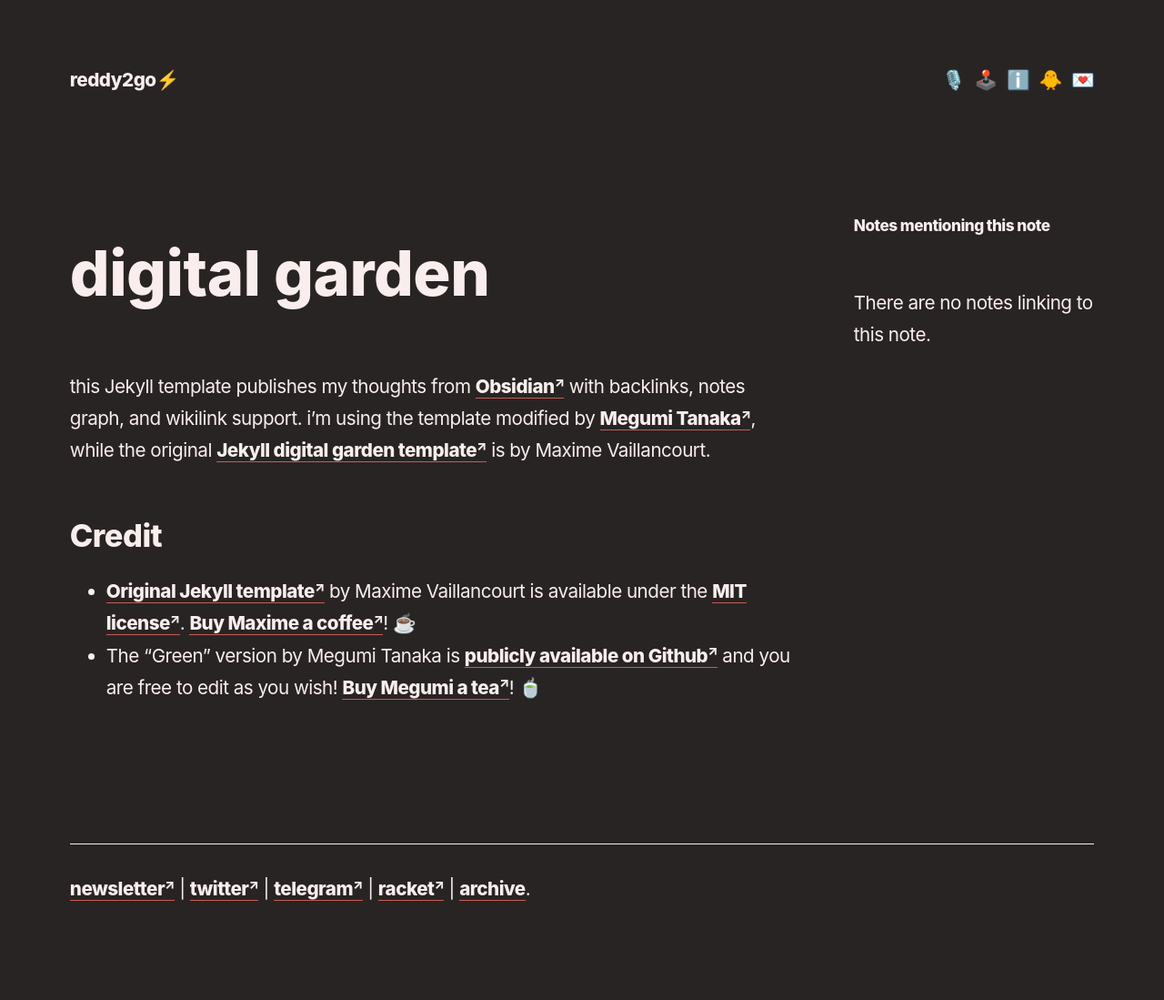
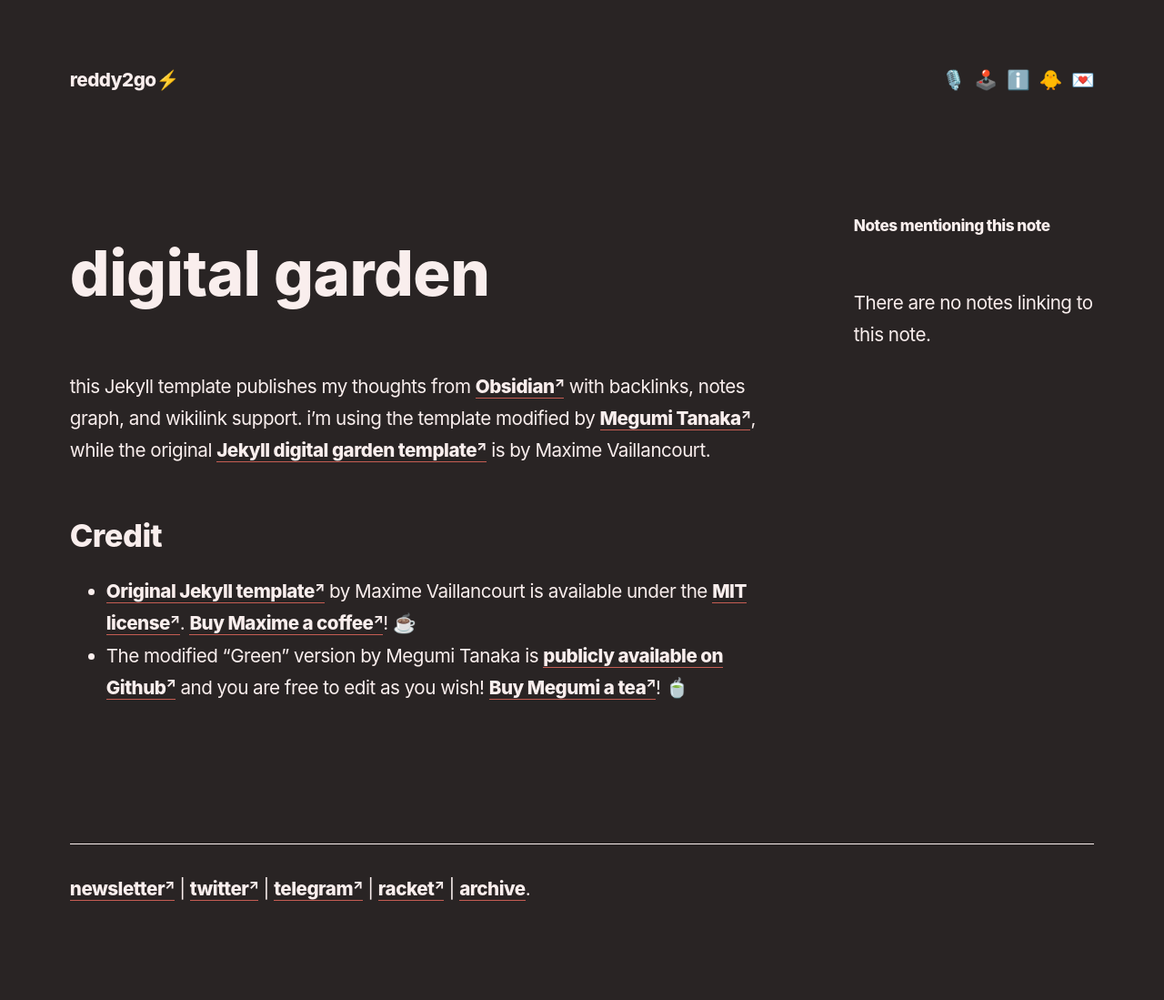
Before and after one commit to reddy2go/redgarden, a Jekyll site: the page built from _notes/digital garden.md, in a window 1280 px wide. Shown: the whole page at 91% size. Built offline with Jekyll 4.4.1, drawn with Linux system fonts in a browser that asks for light colours; some web fonts are replaced; Markdown is read by kramdown in place of the engine named in the settings.

Commit message:
auto commit

```diff
--- a/_notes/digital garden.md
+++ b/_notes/digital garden.md
@@ -7,4 +7,4 @@
 
 ### Credit
 - [Original Jekyll template](https://github.com/maximevaillancourt/digital-garden-jekyll-template) by Maxime Vaillancourt is available under the [MIT license](https://garden.megu.space/LICENSE.md). [Buy Maxime a coffee](https://ko-fi.com/maximevaillancourt)! ☕️
-- The “Green” version by Megumi Tanaka is [publicly available on Github](https://github.com/meewgumi/green-web-template) and you are free to edit as you wish! [Buy Megumi a tea](https://www.buymeacoffee.com/megumi)! 🍵
+- The modified “Green” version by Megumi Tanaka is [publicly available on Github](https://github.com/meewgumi/green-web-template) and you are free to edit as you wish! [Buy Megumi a tea](https://www.buymeacoffee.com/megumi)! 🍵
```
